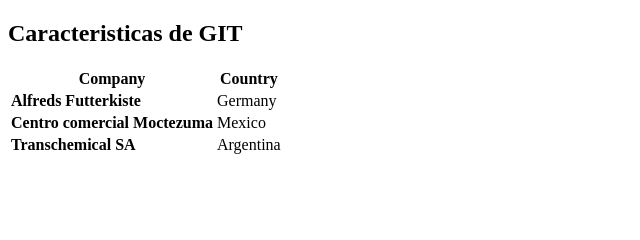
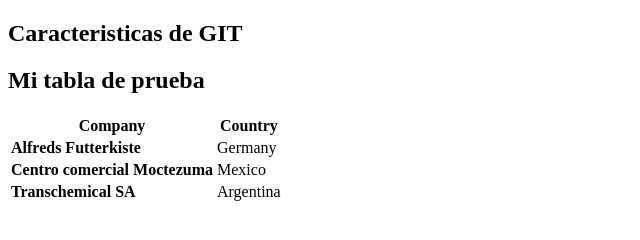
Before and after one commit to Yanina-Pernice/clase1GIT, a plain HTML site: page index.html in a window 1280 px wide. Shown: the whole page, without its empty margins (0-640 px from the left). Drawn offline with Linux system fonts and the light colour scheme.

Commit message:
Le agregue un titulo

```diff
--- a/index.html
+++ b/index.html
@@ -14,6 +14,7 @@
         </div>
     </section>
 	<section>
+        <h1> Mi tabla de prueba </h1>
         	<table>
 			 <tr>
     				<th>Company</th>
@@ -32,6 +33,8 @@
    				 <td>Argentina</td>
  			 </tr>
 		</table>
+
+
     	</section>
    </main>
 </body>
```
